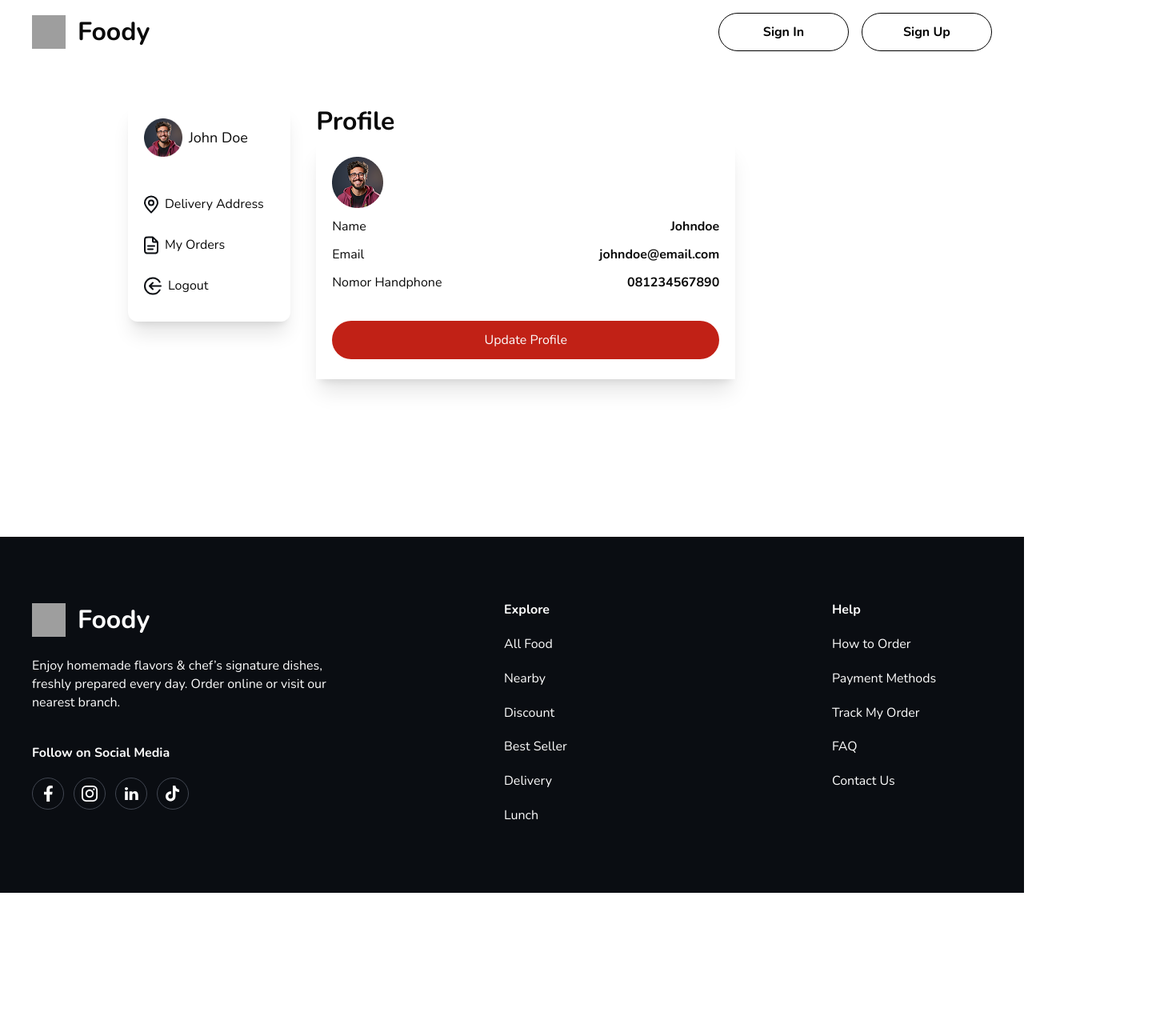
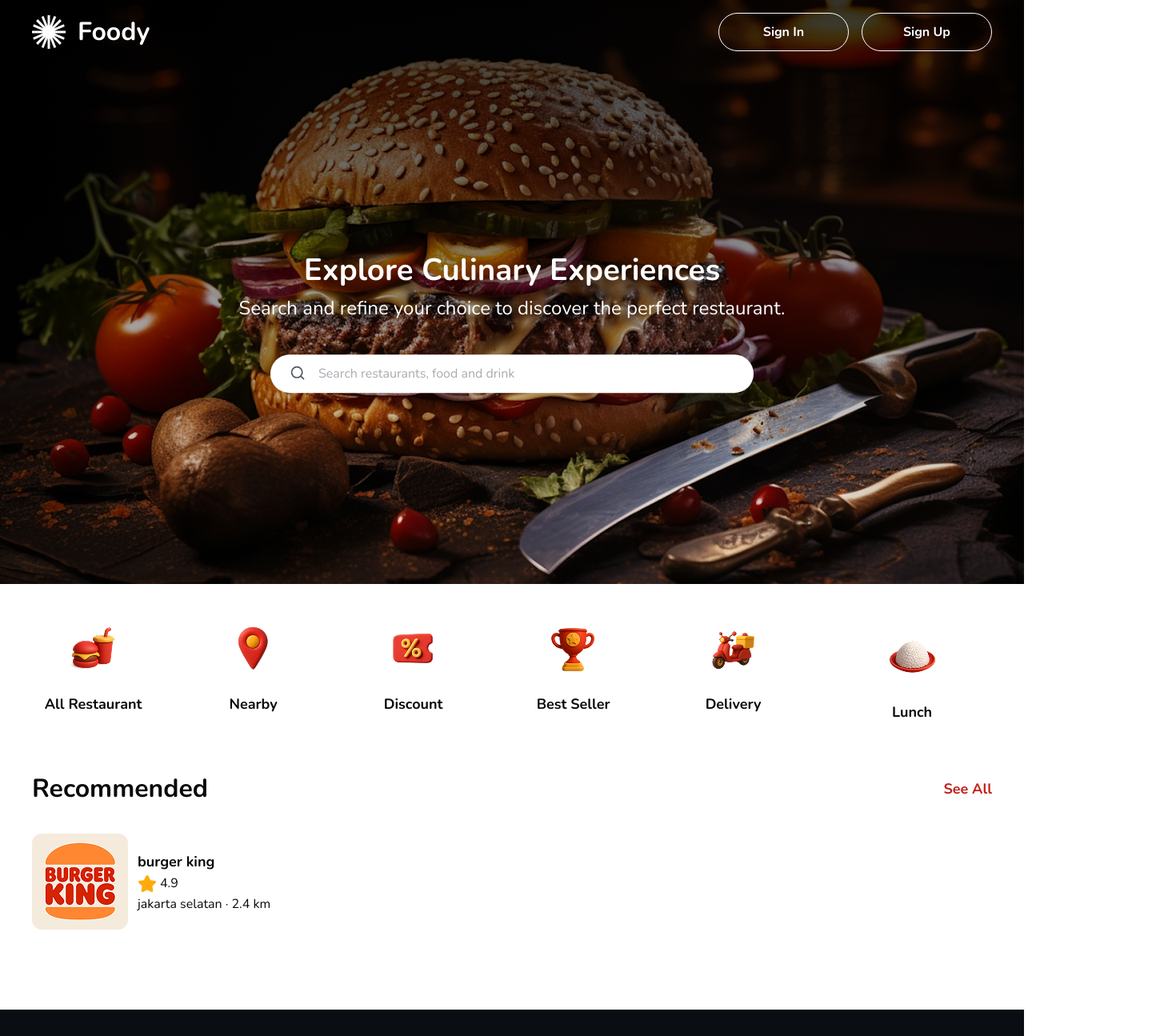
Before and after one commit to herfando/restaurant-web-mpv, a React (Vite) app: page / in a window 1280 px wide. Shown: the top 1295 px of the page at 80% size, 1440 px wide, since content can reach past the window. Before the commit the page ends 1116 px from the top, so only its background shows below. Built offline with nearby package versions, Linux system fonts and the light colour scheme; grey boxes are pictures that could not be loaded.

Commit message:
edit env home and services

```diff
--- a/src/App.tsx
+++ b/src/App.tsx
@@ -2,9 +2,9 @@ import './index.css';
 // import Login from '@/pages/01_Login';
 // import Register from './pages/02_Register';
 // import AppRoutes from '@/routes/Routes';
-// import NavbarGuest from './components/layout/01_NavbarGuest';
-import NavbarGuest2 from './components/layout/01_NavbarGuest2';
-// import Home from '@/pages/03_Home';
+import NavbarGuest from './components/layout/01_NavbarGuest';
+// import NavbarGuest2 from './components/layout/01_NavbarGuest2';
+import Home from '@/pages/03_Home';
 // import Detail from './pages/04_Detail';
 // import Category from './pages/05_Category';
 // import MyCart from './pages/06_MyCart';
@@ -12,7 +12,7 @@ import NavbarGuest2 from './components/layout/01_NavbarGuest2';
 // import Success from './pages/08_Success';
 // import MyOrders from './pages/09_MyOrders';
 // import Review from './pages/10_Review';
-import Profile from './pages/11_Profile';
+// import Profile from './pages/11_Profile';
 import Footer from './components/layout/03_Footer';
 
 function App() {
@@ -21,9 +21,9 @@ function App() {
       {/* <AppRoutes /> */}
       {/* <Login /> */}
       {/* <Register /> */}
-      {/* <NavbarGuest /> */}
-      <NavbarGuest2 />
-      {/* <Home /> */}
+      <NavbarGuest />
+      {/* <NavbarGuest2 /> */}
+      <Home />
       {/* <Detail /> */}
       {/* <Category /> */}
       {/* <MyCart /> */}
@@ -31,7 +31,7 @@ function App() {
       {/* <Success /> */}
       {/* <MyOrders /> */}
       {/* <Review /> */}
-      <Profile />
+      {/* <Profile /> */}
       <Footer />
     </>
   );
--- a/src/pages/03_Home.tsx
+++ b/src/pages/03_Home.tsx
@@ -1,5 +1,4 @@
-import { Search } from 'lucide-react';
-import { Star } from 'lucide-react';
+import { Search, Star } from 'lucide-react';
 
 export default function Home() {
   return (
@@ -106,24 +105,22 @@ export default function Home() {
 
       {/* 4.Detail recommended section */}
       <div className='custom-container mb-48 flex flex-wrap md:mb-100'>
-        <div>
         <div className='flex items-center gap-12'>
           <img
             src='/images/04_burgerking.png'
-              alt='burgerking'
+            alt='burger'
             className='h-90 w-90 md:h-120 md:w-120'
           />
           <div className='space-y-2'>
-              <p className='text-md font-extrabold md:text-lg'>Burger King</p>
+            <p className='text-md font-extrabold md:text-lg'>burger king</p>
             <p className='md:text-md flex items-center gap-2 text-sm md:gap-4'>
               <Star className='h-24 w-24 fill-[#FFAB0D] text-[#FFAB0D]' />
               <span>4.9</span>
             </p>
             <p className='md:text-md text-sm'>
-                Jakarta Selatan <span>·</span>
+              jakarta selatan <span>·</span>
               <span> 2.4 km</span>
             </p>
-            </div>
           </div>
         </div>
       </div>
--- a/src/query/services/01_restaurantService.ts
+++ /dev/null
@@ -1,7 +0,0 @@
-import axios from 'axios';
-
-const API_BASE = import.meta.env.VITE_FASTFOOD_API_BASE;
-
-export const restaurantApi = axios.create({
-  baseURL: API_BASE,
-});
```
Also changed, not shown: 1 other file (tests, documents, lock files or other folders). Lines whose indentation alone changed are shown as unchanged.
